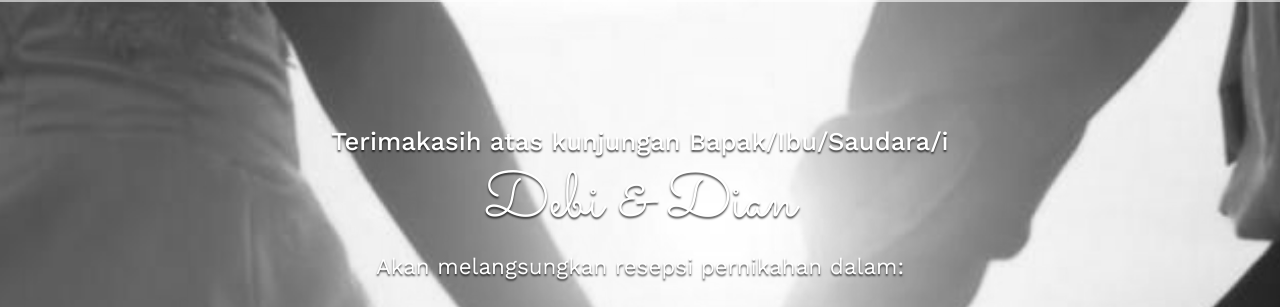
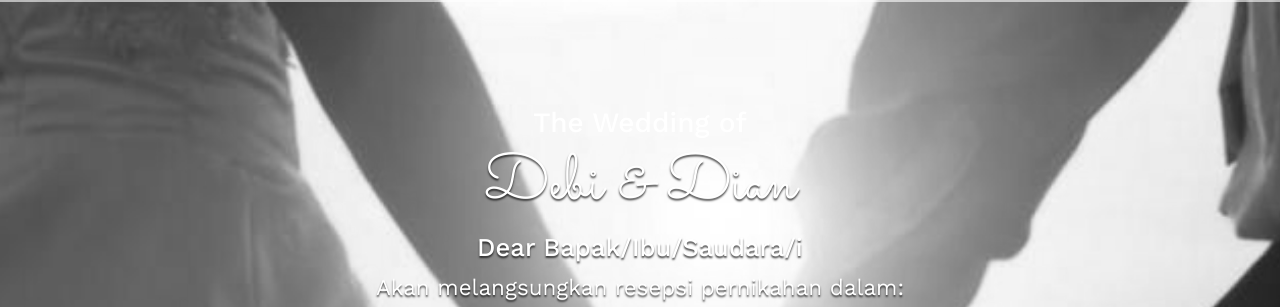
Before and after one commit to debiwandana18/debian, a plain HTML site: page index.html in a window 1280 px wide. Shown: the part 91-398 px from the top of the page. Drawn offline with nearby package versions, Linux system fonts and the light colour scheme; some packages are replaced by stand-ins of ours; a script that the page names is missing.

Commit message:
index.html

```diff
--- a/index.html
+++ b/index.html
@@ -22,8 +22,9 @@
     <body style="">
         <section id="hero" class="hero w-100 h-100 p-3 mx-auto text-center d-flex justify-content-center align-items-center text-white">
             <main>
-                <h4>Terimakasih atas kunjungan <span></span></h4>
+                <h3>The Wedding of <span></span></h3>
                 <h1>Debi &amp; Dian</h1>
+                    <h4>Dear <span></span></h4>
                 <p>Akan melangsungkan resepsi pernikahan dalam: </p>
                 <div class="simply-countdown" data-aos="flip-down" data-aos-duration="1100" data-aos-delay="400"></div>
                 <a href="#undangan" class="btn btn-lg mt-4" onclick="enableScroll()"> <span id="home">Buka Undangan </span></a>
```
